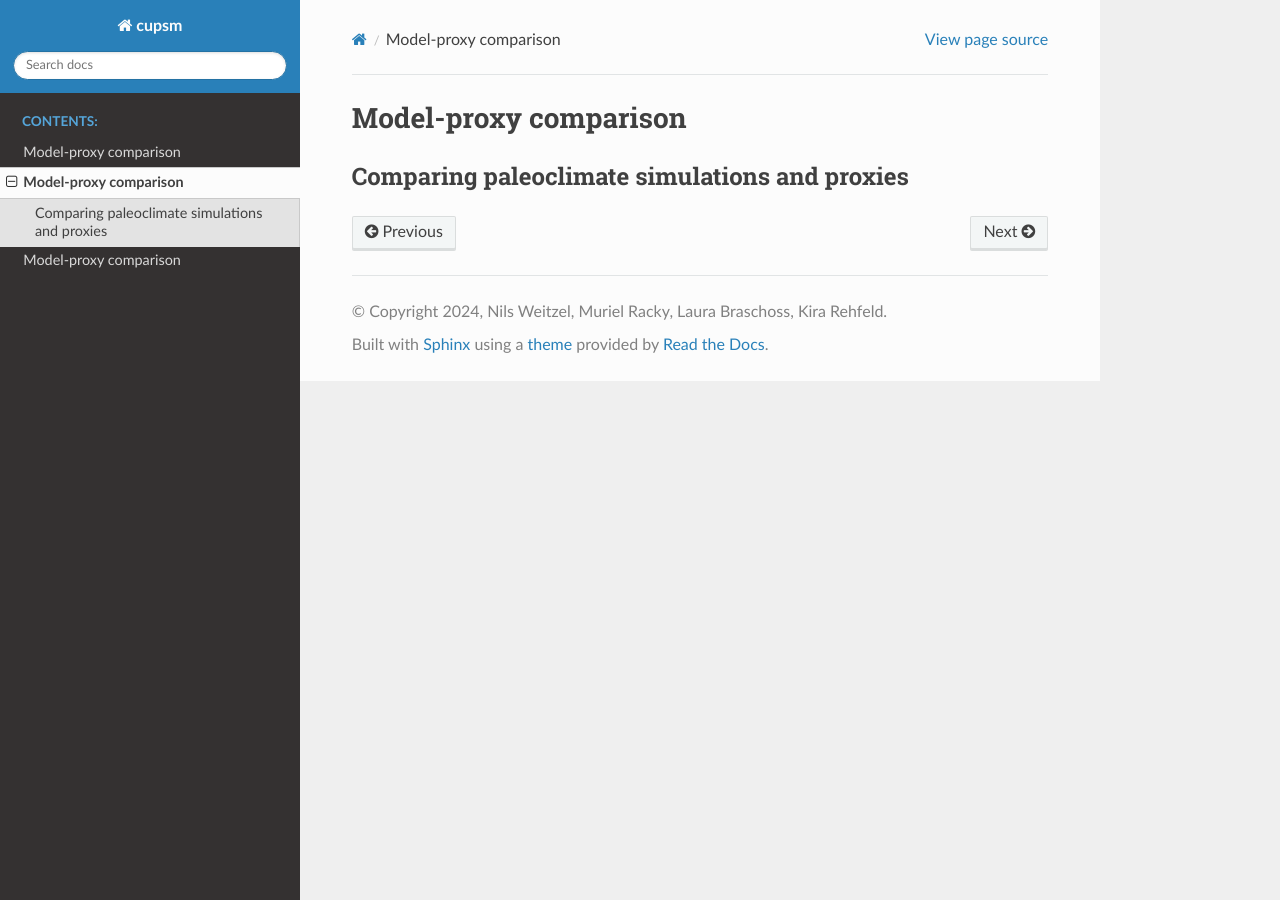
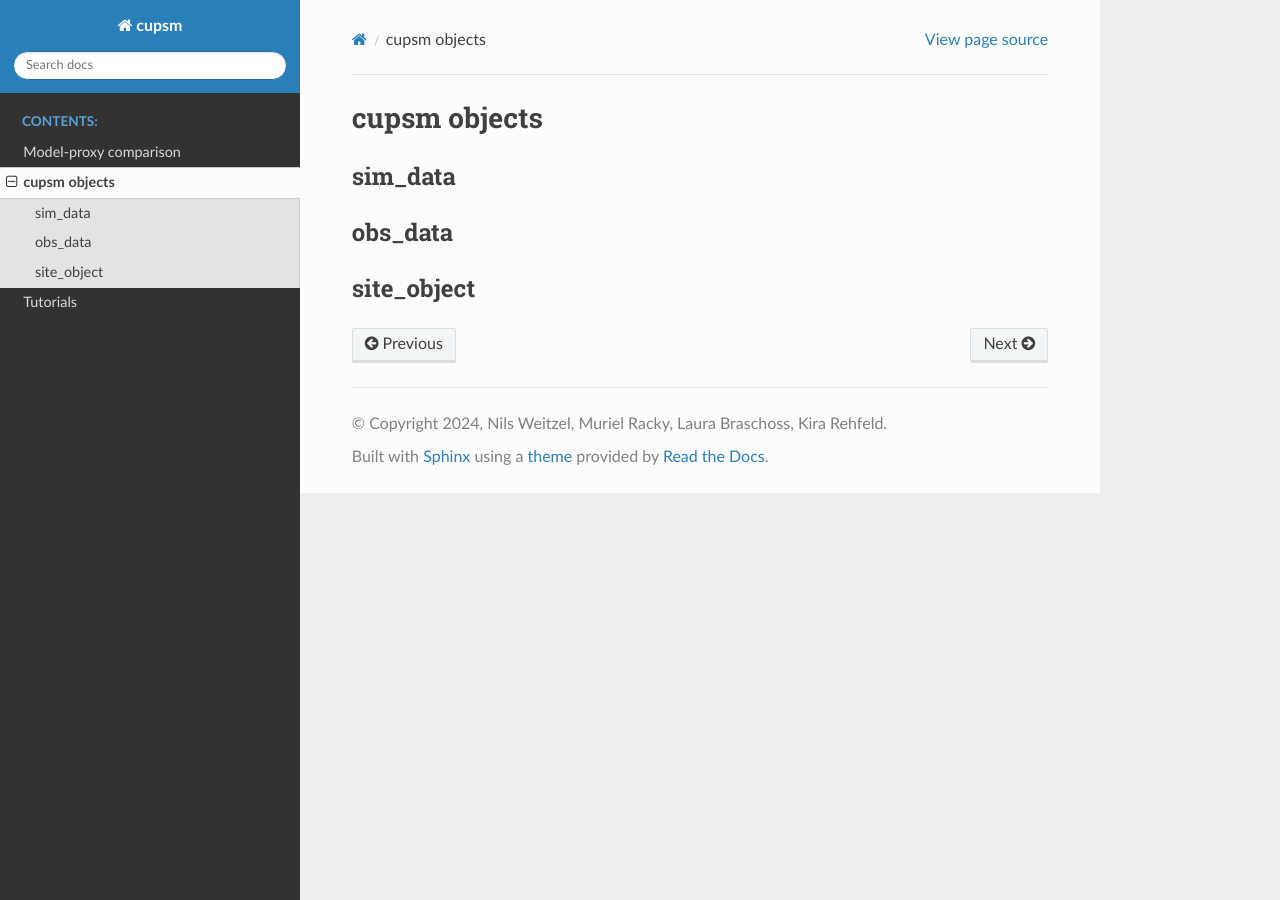
Before and after one commit to paleovar/cupsm, a Sphinx documentation site: the page built from docs/objects.rst, in a window 1280 px wide. Built offline with Sphinx 7.4.7 and the Read the Docs theme 3.1.0, drawn with Linux system fonts in a browser that asks for light colours; pages that are not in the unit, such as notebooks, are missing from menus.

Commit message:
Updated docs

```diff
--- a/docs/objects.rst
+++ b/docs/objects.rst
@@ -1,5 +1,11 @@
-Model-proxy comparison
+cupsm objects
 =================================
 
-Comparing paleoclimate simulations and proxies
+sim_data
 ---------------------------------------
+
+obs_data
+---------------------------------------
+
+site_object
+---------------------------------------
--- a/docs/tutorials.rst
+++ b/docs/tutorials.rst
@@ -1,5 +1,11 @@
-Model-proxy comparison
+Tutorials
 =================================
 
-Comparing paleoclimate simulations and proxies
+Example 1
 ---------------------------------------
+
+Example 2
+---------------------------------------
+
+Example 3
+---------------------------------------
```
